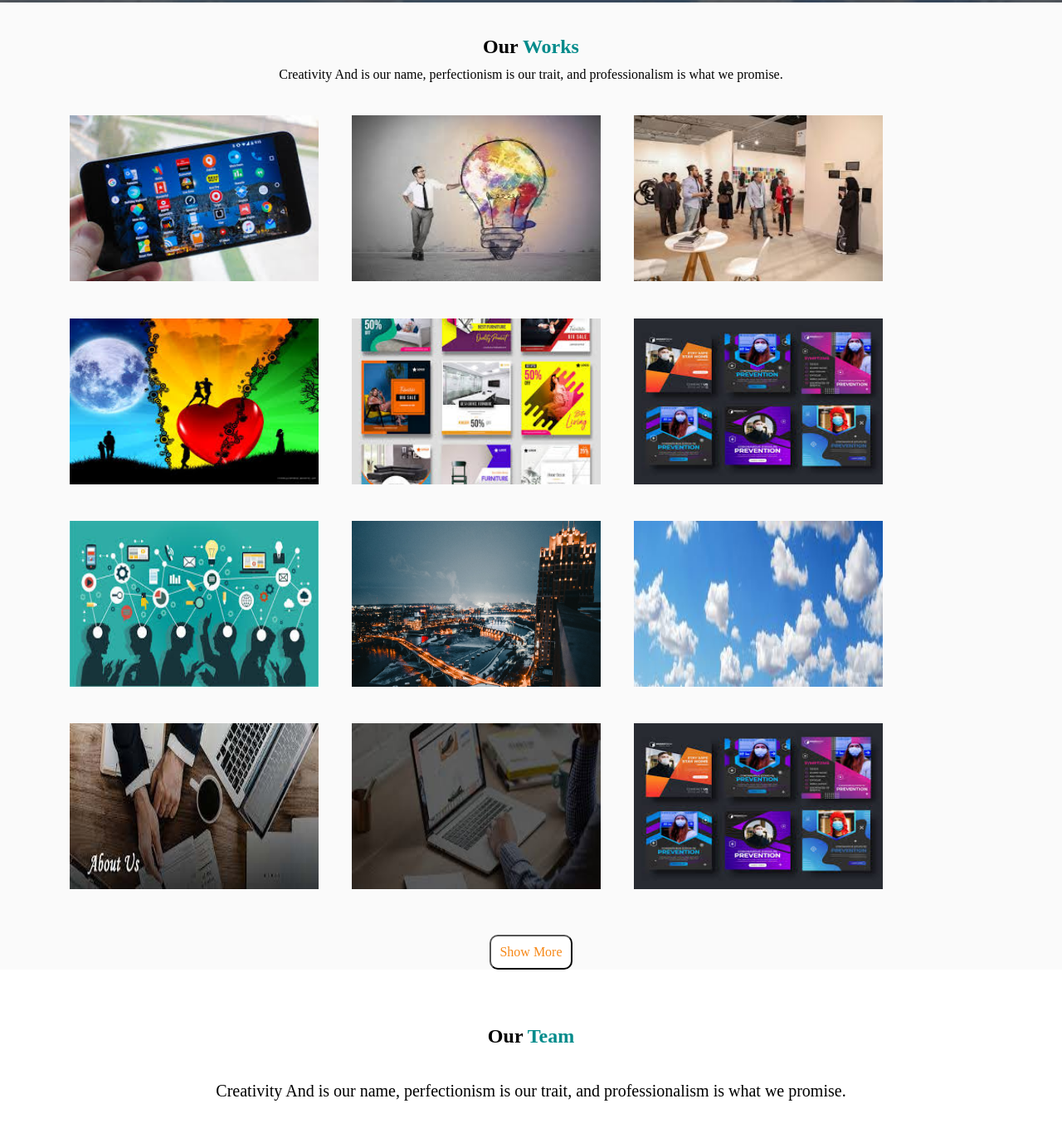
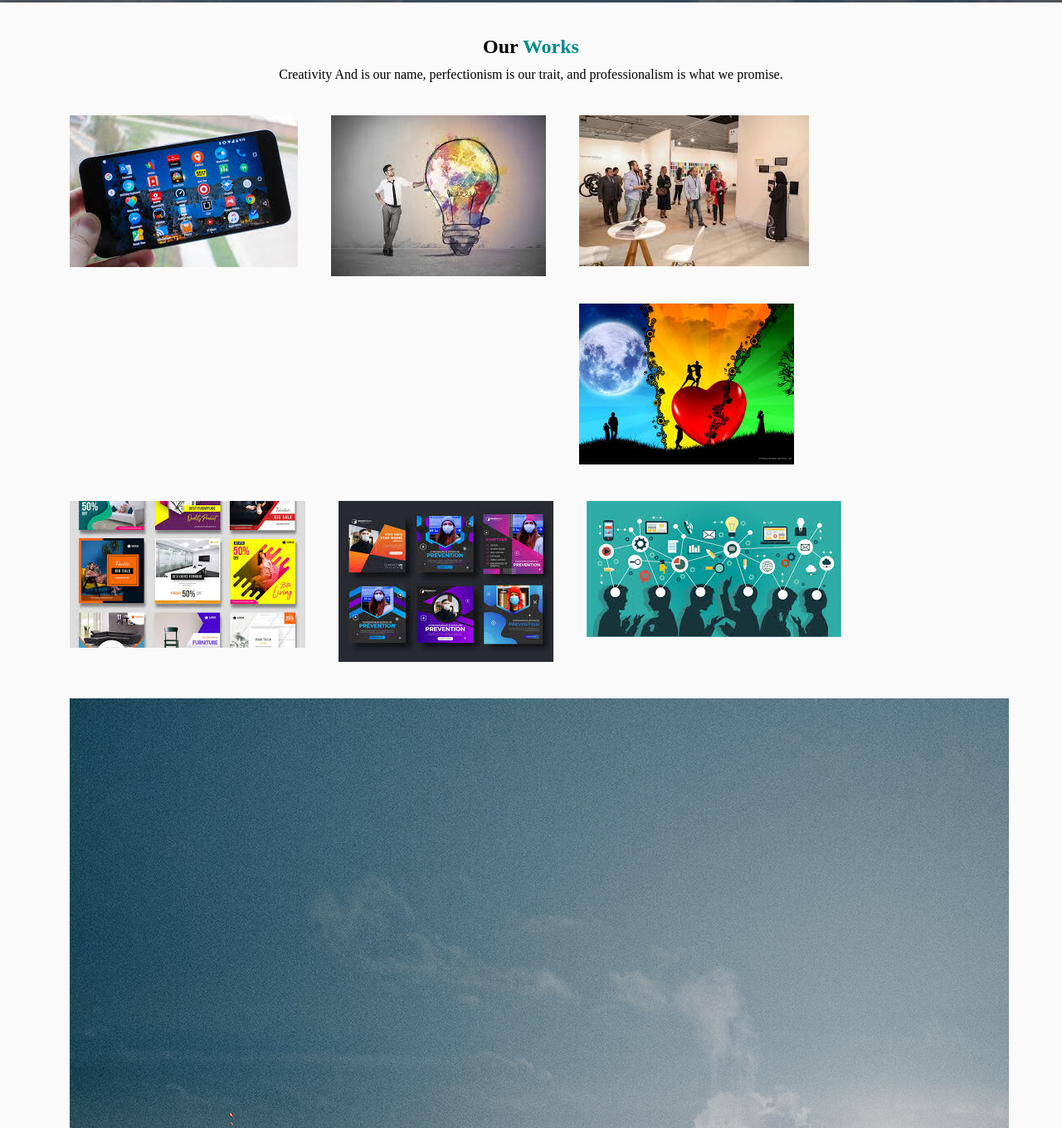
Before and after one commit to AsmaaIbraheem88/web-design, a plain HTML site: page index.html in a window 1280 px wide. Shown: the part 1234-2594 px from the top of the page at 83% size. Drawn offline with nearby package versions, Linux system fonts and the light colour scheme.

Commit message:
Update index.html

```diff
--- a/index.html
+++ b/index.html
@@ -89,41 +89,41 @@
                 <p class="text-center" style="padding-top: 10px;">Creativity And is our name, perfectionism is our trait, and professionalism is what we promise.</p>
                 <div class="style text-center">
                 <div class="sub-child1">
-                    <img src="images/works1.png" width="300px" height="200px">
+                    <img src="images/works1.png" >
                 </div>
                 <div class="sub-child2">
-                    <img src="images/works2.jpeg" width="300px" height="200px">
+                    <img src="images/works2.jpeg" >
                 </div>
                 <div class="sub-child3">
-                    <img src="images/works3.jpeg" width="300px" height="200px">
+                    <img src="images/works3.jpeg" >
                 </div>
                 <div class="sub-child4">
-                    <img src="images/works4.jpeg" width="300px" height="200px">
+                    <img src="images/works4.jpeg" >
                 </div>
                 <div class="sub-child5">
-                    <img src="images/works5.jpeg" width="300px" height="200px" >
+                    <img src="images/works5.jpeg"  >
                 </div>
                 <div class="sub-child6">
-                    <img src="images/works6.jpeg" width="300px" height="200px">
+                    <img src="images/works6.jpeg">
                 </div>
 
                 <div class="sub-child7">
-                    <img src="images/works7.jpeg" width="300px" height="200px" >
+                    <img src="images/works7.jpeg"  >
                 </div>
                 <div class="sub-child8">
-                    <img src="images/asly10-2.jpg" width="300px" height="200px">
+                    <img src="images/asly10-2.jpg" >
                 </div>
                 <div class="sub-child9">
-                    <img src="images/02.jpeg" width="300px" height="200px" >
+                    <img src="images/02.jpeg"  >
                 </div>
                 <div class="sub-child10">
-                    <img src="images/01.jpeg" width="300px" height="200px">
+                    <img src="images/01.jpeg" >
                 </div>
                 <div class="sub-child11">
-                    <img src="images/asly6.jpeg" width="300px" height="200px">
+                    <img src="images/asly6.jpeg" >
                 </div>
                 <div class="sub-child12">
-                    <img src="images/works6.jpeg" width="300px" height="200px">
+                    <img src="images/works6.jpeg" >
                 </div>
                 </div>
                 <button>Show More</button>
```
